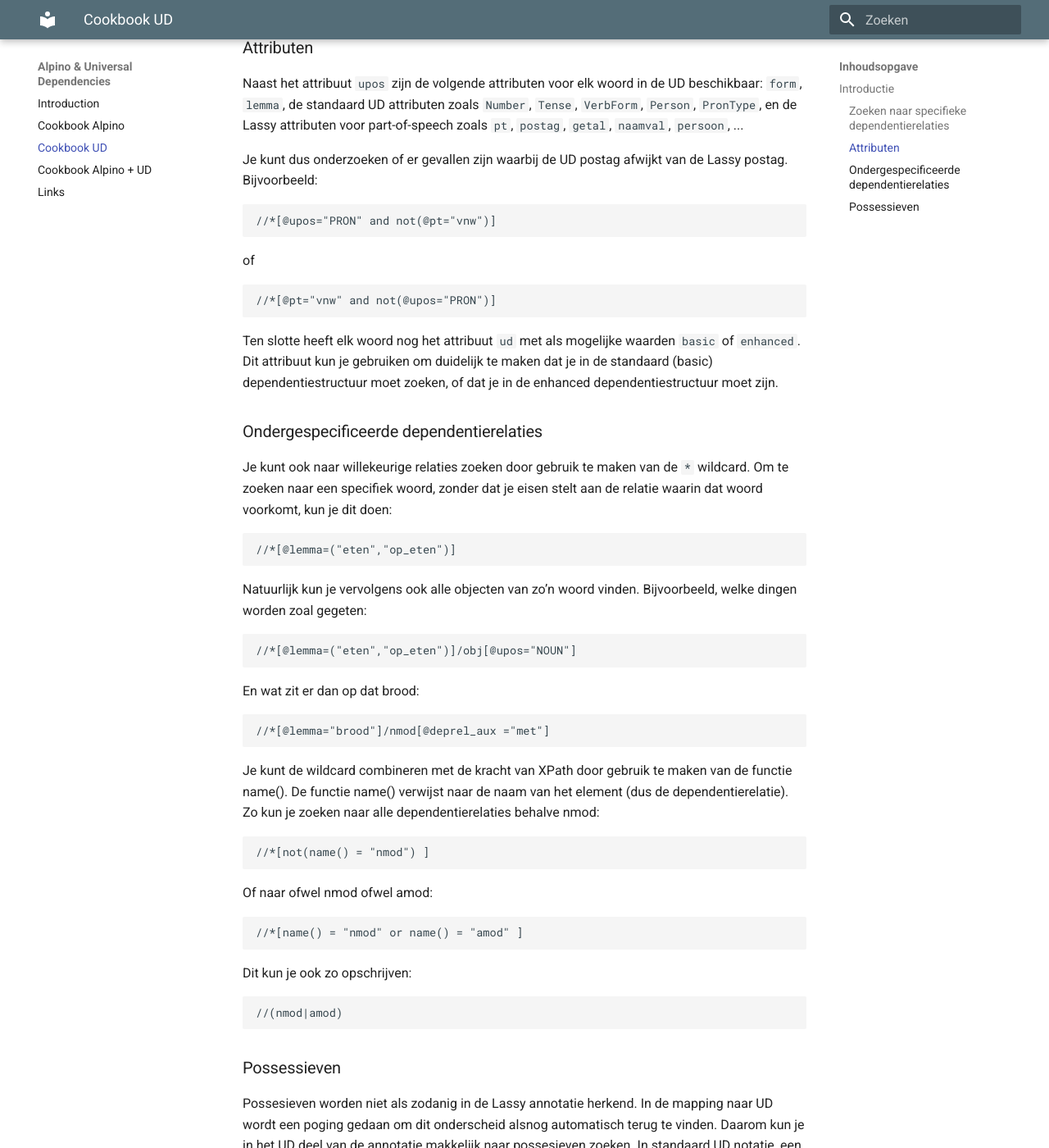
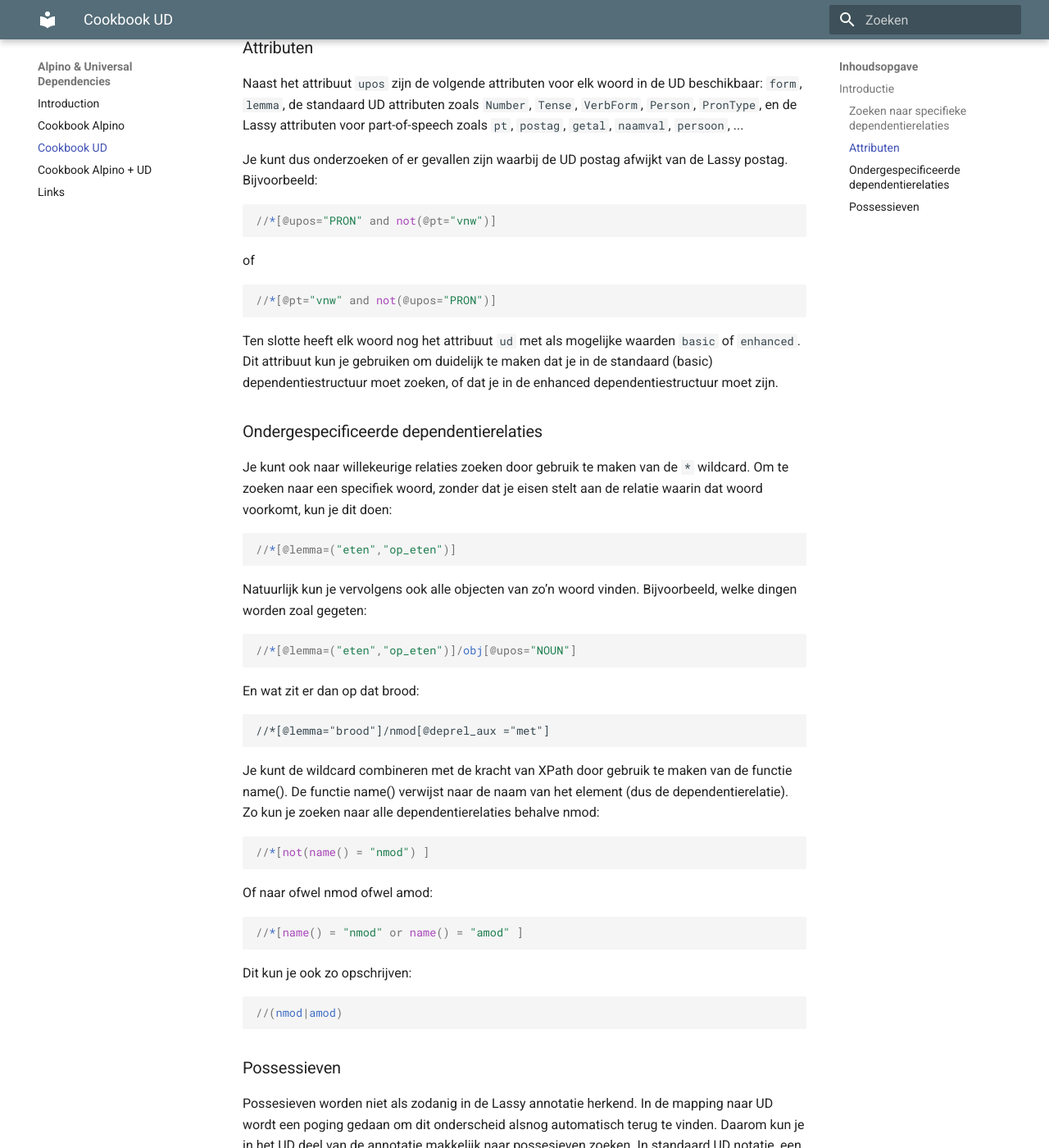
Before and after one commit to rug-compling/alud-docs, an MkDocs documentation site: the page built from docs/ud.md, in a window 1280 px wide and 1400 px high, scrolled down 752 px. Shown: the whole window at 82% size. Built offline with MkDocs 1.6.1 and Material for MkDocs 9.7.7, drawn with Linux system fonts in a browser that asks for light colours; some of the changed text lies outside the part shown.

Commit message:
syntac highlighting

````diff
--- a/docs/ud.md
+++ b/docs/ud.md
@@ -4,7 +4,7 @@
 
 ### Zoeken naar specifieke dependentierelaties
 
-```text
+```xquery
 //nsubj
 ```
 
@@ -15,7 +15,7 @@ wordt in de XML representatie als attribuut gerepresenteerd. Om te
 zoeken naar subjecten die als `UPOS` de waarde `PRON` hebben kun je dus de
 volgende query formuleren:
 
-```text
+```xquery
 //nsubj[@upos="PRON"]
 ```
 
@@ -23,14 +23,14 @@ De dependentierelaties tussen woorden worden in de XML representatie
 hierarchisch gerepresenteerd. Om te zoeken naar een woord dat als amod
 van een onderwerp optreedt specificeer je:
 
-```text
+```xquery
 //nsubj/amod
 ```
 
 En je kunt dus ook verder gaan en zoeken naar woorden die als advmod
 van een amod van een subject optreden:
 
-```text
+```xquery
 //nsubj/amod/advmod
 ```
 
@@ -45,13 +45,13 @@ part-of-speech zoals `pt`, `postag`, `getal`, `naamval`, `persoon`, ...
 Je kunt dus onderzoeken of er gevallen zijn waarbij de UD postag
 afwijkt van de Lassy postag. Bijvoorbeeld:
 
-```text
+```xquery
 //*[@upos="PRON" and not(@pt="vnw")]
 ```
 
 of
 
-```text
+```xquery
 //*[@pt="vnw" and not(@upos="PRON")]
 ```
 
@@ -67,14 +67,14 @@ van de `*` wildcard. Om te zoeken naar een specifiek woord, zonder dat
 je eisen stelt aan de relatie waarin dat woord voorkomt, kun je dit
 doen:
 
-```text
+```xquery
 //*[@lemma=("eten","op_eten")]
 ```
 
 Natuurlijk kun je vervolgens ook alle objecten van zo’n woord vinden.
 Bijvoorbeeld, welke dingen worden zoal gegeten:
 
-```text
+```xquery
 //*[@lemma=("eten","op_eten")]/obj[@upos="NOUN"]
 ```
 
@@ -89,19 +89,19 @@ maken van de functie name(). De functie name() verwijst naar de naam
 van het element (dus de dependentierelatie). Zo kun je zoeken naar
 alle dependentierelaties behalve nmod:
 
-```text
+```xquery
 //*[not(name() = "nmod") ]
 ```
 
 Of naar ofwel nmod ofwel amod:
 
-```text
+```xquery
 //*[name() = "nmod" or name() = "amod" ]
 ```
 
 Dit kun je ook zo opschrijven:
 
-```text
+```xquery
 //(nmod|amod)
 ```
 
@@ -115,6 +115,6 @@ een possesief heeft de relatie `nmod:poss`. In de XML notatie zoeken we
 dus naar het element nmod. De informatie dat het om `poss` gaat wordt
 weergegeven als waarde van het attribuut `deprel_aux`:
 
-```text
+```xquery
 //nmod[@deprel_aux="poss"]
 ```
--- a/mkdocs.yml
+++ b/mkdocs.yml
@@ -14,6 +14,8 @@ markdown_extensions:
     - admonition
     - attr_list
     - pymdownx.caret
+    - pymdownx.highlight
+    - pymdownx.superfences
     - toc:
         permalink: true
         toc_depth: 4
````
Also changed, not shown: docs/alpinoud.md (+3 -3 lines).
